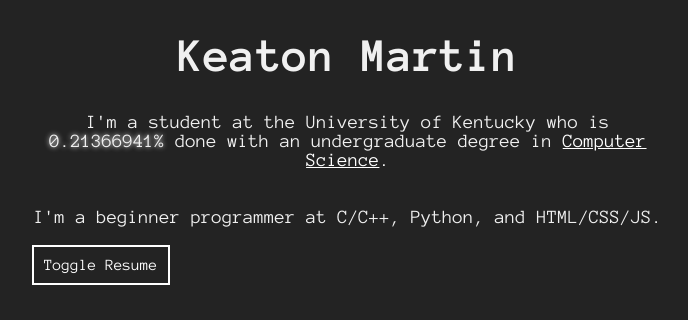
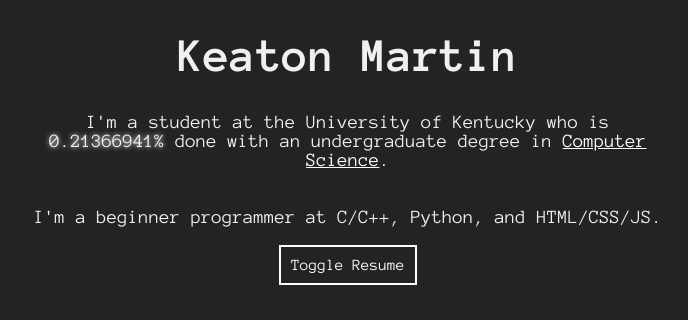
Before and after one commit to keatonmartin/personal-website, a plain HTML site: page index.html in a window 1280 px wide. Shown: the top 320 px of the page, without its empty margins (292-980 px from the left). Drawn offline with nearby package versions, Linux system fonts and the light colour scheme.

Commit message:
Update style.css

```diff
--- a/css/style.css
+++ b/css/style.css
@@ -27,7 +27,7 @@ a {
 }
 
 .btn {
-  margin-top: 1rem auto;
+  margin: 1rem auto;
   font-family: 'Anonymous Pro', monospace;
   font-size: 1rem;
   border-radius: 0;
```
